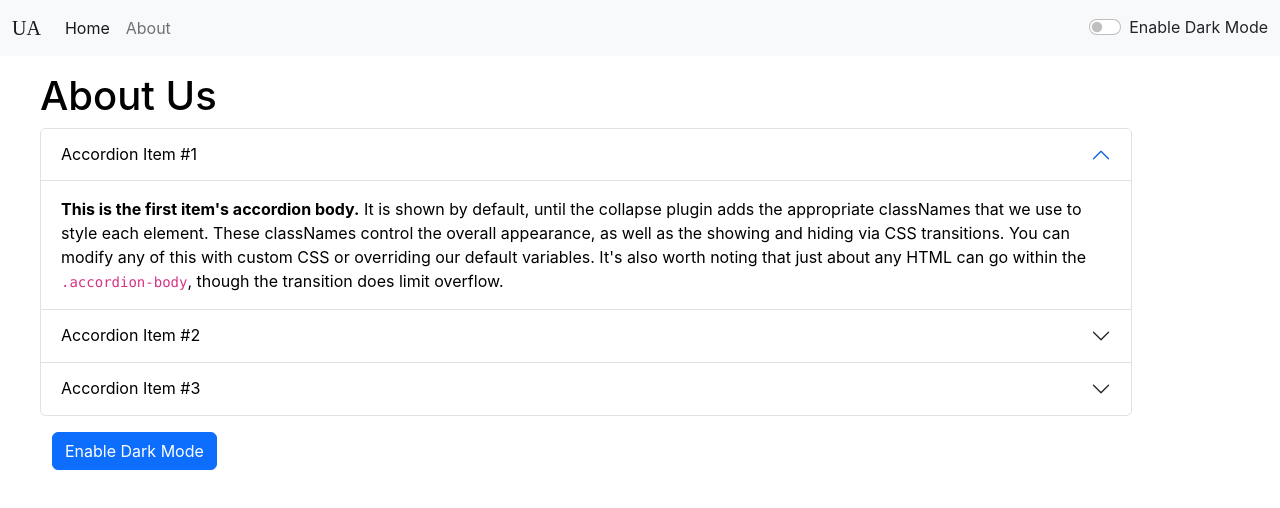
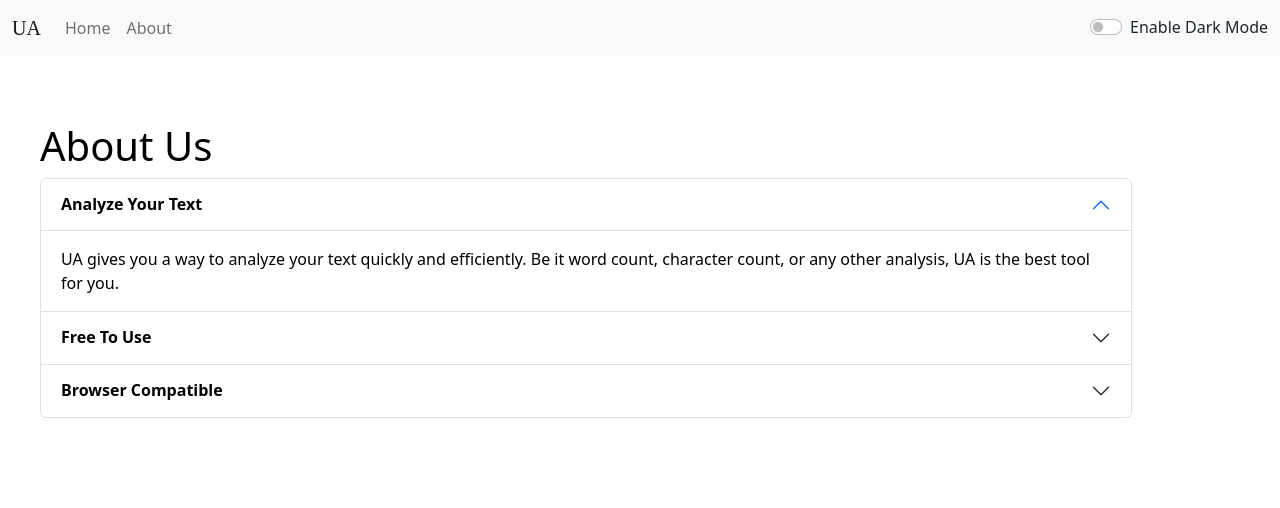
Before and after one commit to Usman-Amjad/UA-App, a React (Create React App) app: page /about in a window 1280 px wide. Shown: the top 508 px of the page. Built offline with nearby package versions, Linux system fonts and the light colour scheme.

Commit message:
Some Fixes

```diff
--- a/public/index.html
+++ b/public/index.html
@@ -7,12 +7,12 @@
     <meta name="theme-color" content="#000000" />
     <meta
       name="description"
-      content="UA is a utility which can be used to manipulate your text in the way you want."
+      content="UA is a word counter and a character counting utility which can be used to manipulate your text in the way you want. You can remove extra spaces , copy the manipulated text as well as convert your text from Uppercase to lowercase to Uppercase"
     />
     <link rel="apple-touch-icon" href="%PUBLIC_URL%/logo192.png" />
     <link rel="manifest" href="%PUBLIC_URL%/manifest.json" />
     <link href="https://cdn.jsdelivr.net/npm/bootstrap@5.2.0-beta1/dist/css/bootstrap.min.css" rel="stylesheet" integrity="sha384-0evHe/X+R7YkIZDRvuzKMRqM+OrBnVFBL6DOitfPri4tjfHxaWutUpFmBp4vmVor" crossorigin="anonymous">
-    <title>UA - Home</title>
+    <title>UA - Word counter | character counter | lowercase to Uppercase | Uppercase to lowercase</title>
   </head>
   <body>
     <noscript>You need to enable JavaScript to run this app.</noscript>
--- a/src/App.js
+++ b/src/App.js
@@ -44,12 +44,12 @@ const App = () => {
               element={
                 <TextForm
                   showAlert={showAlert}
-                  heading="Enter Text Below To Analyze"
+                  heading="UA - Word Counter, Character Counter, Remove extra spaces"
                   mode={mode}
                 />
               }
             />
-            <Route path="about" element={<About />} />
+            <Route path="about" element={<About mode={mode} />} />
           </Routes>
         </div>
       </BrowserRouter>
--- a/src/components/About.js
+++ b/src/components/About.js
@@ -1,32 +1,15 @@
-import React, { useState } from "react";
+import React from "react";
 
-const About = () => {
+const About = (props) => {
 
-    const [myStyle, setMyStyle] = useState({
-        color: "black",
-        backgroundColor: "white",
-    })
+    // const [myStyle, setMyStyle] = useState({
+    //     color: "black",
+    //     backgroundColor: "white",
+    // })
 
-    const [btnText, setBtnText] = useState("Enable Dark Mode")
-
-    const toggleStyle = () => {
-        if(myStyle.color === "black") {
-            setMyStyle({
-
-                color: "white",
-                backgroundColor: "black",
-                border: "1px solid white"
-
-            })
-            setBtnText("Enable Light Mode")
-        }
-        else{
-            setMyStyle({
-                color: "black",
-                backgroundColor: "white",
-            })
-            setBtnText("Enable Dark Mode")
-        }
+    let myStyle = {
+      color: props.mode === 'dark'?'white':'black',
+      backgroundColor: props.mode === 'dark'?'#333':'white',
     }
 
   return (
@@ -44,7 +27,7 @@ const About = () => {
               aria-expanded="true"
               aria-controls="collapseOne"
             >
-              Accordion Item #1
+            <strong>Analyze Your Text</strong>
             </button>
           </h2>
           <div
@@ -54,14 +37,7 @@ const About = () => {
             data-bs-parent="#accordionExample"
           >
             <div className="accordion-body" style={myStyle}>
-              <strong>This is the first item's accordion body.</strong> It is
-              shown by default, until the collapse plugin adds the appropriate
-              classNames that we use to style each element. These classNames
-              control the overall appearance, as well as the showing and hiding
-              via CSS transitions. You can modify any of this with custom CSS or
-              overriding our default variables. It's also worth noting that just
-              about any HTML can go within the <code>.accordion-body</code>,
-              though the transition does limit overflow.
+              UA gives you a way to analyze your text quickly and efficiently. Be it word count, character count, or any other analysis, UA is the best tool for you.
             </div>
           </div>
         </div>
@@ -76,7 +52,7 @@ const About = () => {
               aria-expanded="false"
               aria-controls="collapseTwo"
             >
-              Accordion Item #2
+            <strong>Free To Use</strong>
             </button>
           </h2>
           <div
@@ -86,14 +62,7 @@ const About = () => {
             data-bs-parent="#accordionExample"
           >
             <div className="accordion-body" style={myStyle}>
-              <strong>This is the second item's accordion body.</strong> It is
-              hidden by default, until the collapse plugin adds the appropriate
-              classNamees that we use to style each element. These classNamees
-              control the overall appearance, as well as the showing and hiding
-              via CSS transitions. You can modify any of this with custom CSS or
-              overriding our default variables. It's also worth noting that just
-              about any HTML can go within the <code>.accordion-body</code>,
-              though the transition does limit overflow.
+              UA is free to use. You can use it for free.
             </div>
           </div>
         </div>
@@ -108,7 +77,7 @@ const About = () => {
               aria-expanded="false"
               aria-controls="collapseThree"
             >
-              Accordion Item #3
+            <strong>Browser Compatible</strong>
             </button>
           </h2>
           <div
@@ -118,22 +87,10 @@ const About = () => {
             data-bs-parent="#accordionExample"
           >
             <div className="accordion-body" style={myStyle}>
-              <strong>This is the third item's accordion body.</strong> It is
-              hidden by default, until the collapse plugin adds the appropriate
-              classNamees that we use to style each element. These classNamees
-              control the overall appearance, as well as the showing and hiding
-              via CSS transitions. You can modify any of this with custom CSS or
-              overriding our default variables. It's also worth noting that just
-              about any HTML can go within the <code>.accordion-body</code>,
-              though the transition does limit overflow.
+              This word counter is compatible with all modern browsers.
             </div>
           </div>
         </div>
-      </div>
-      <div className="container my-3">
-        <button onClick={toggleStyle} type="button" className="btn btn-primary">
-            {btnText}
-        </button>
       </div>
     </div>
   );
--- a/src/components/Alert.js
+++ b/src/components/Alert.js
@@ -7,8 +7,10 @@ function Alert(props) {
     }
 
   return (
-    props.alert && <div className={`alert alert-${props.alert.type} alert-dismissible fade shadow`} role="alert">
-        <strong>{capitalize(props.alert.msg)}</strong>: {props.alert.msg}
+    <div style={{height: '50px'}}>
+    {props.alert && <div className={`alert alert-${props.alert.type} alert-dismissible fade show`} role="alert">
+        <strong>{capitalize(props.alert.type)}</strong>: {props.alert.msg}
+    </div>}
     </div>
   )
 }
--- a/src/components/NavBar.js
+++ b/src/components/NavBar.js
@@ -24,7 +24,7 @@ const NavBar = (props) => {
         <div className="collapse navbar-collapse" id="navbarSupportedContent">
           <ul className="navbar-nav me-auto mb-2 mb-lg-0">
             <li className="nav-item">
-              <Link className="nav-link active" aria-current="page" to="/">
+              <Link className="nav-link" aria-current="page" to="/">
                 Home
               </Link>
             </li>
@@ -34,17 +34,6 @@ const NavBar = (props) => {
               </Link>
             </li>
           </ul>
-          {/* <form className="d-flex" role="search">
-            <input
-              className="form-control me-2"
-              type="search"
-              placeholder="Search"
-              aria-label="Search"
-            />
-            <button className="btn btn-outline-primary" type="submit">
-              Search
-            </button>
-          </form> */}
           <div className={`form-check form-switch text-${props.mode === 'light'?'dark':'light'}`}>
             <input
               className="form-check-input"
--- a/src/index.css
+++ b/src/index.css
@@ -1,13 +1,3 @@
-body {
-  margin: 0;
-  font-family: -apple-system, BlinkMacSystemFont, 'Segoe UI', 'Roboto', 'Oxygen',
-    'Ubuntu', 'Cantarell', 'Fira Sans', 'Droid Sans', 'Helvetica Neue',
-    sans-serif;
-  -webkit-font-smoothing: antialiased;
-  -moz-osx-font-smoothing: grayscale;
+.accordian-button::after {
+  filter: invert(1);
 }
-
-code {
-  font-family: source-code-pro, Menlo, Monaco, Consolas, 'Courier New',
-    monospace;
-}
```
Also changed, not shown: src/components/TextForm.js (+12 -14 lines).
